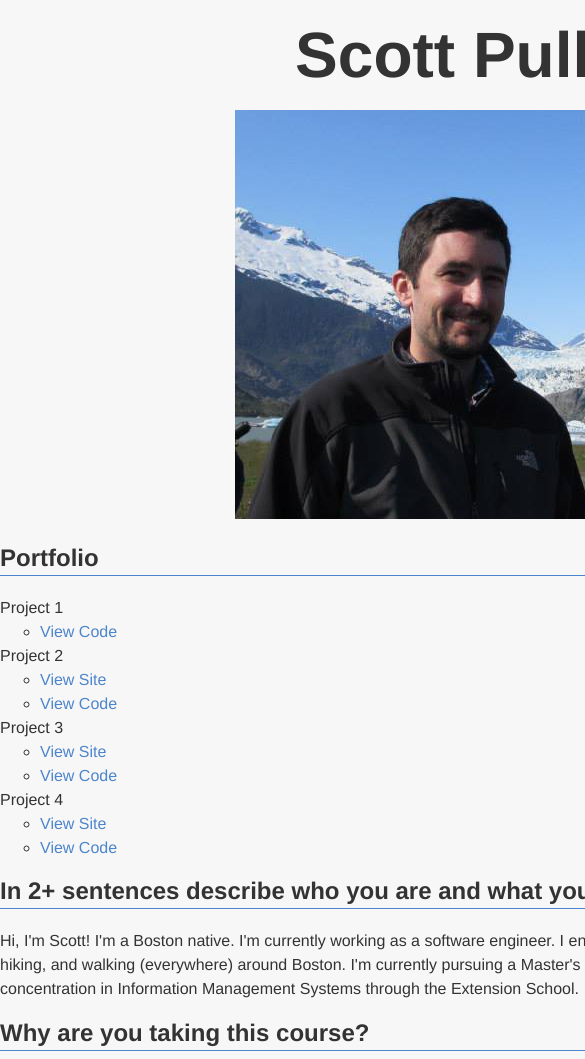
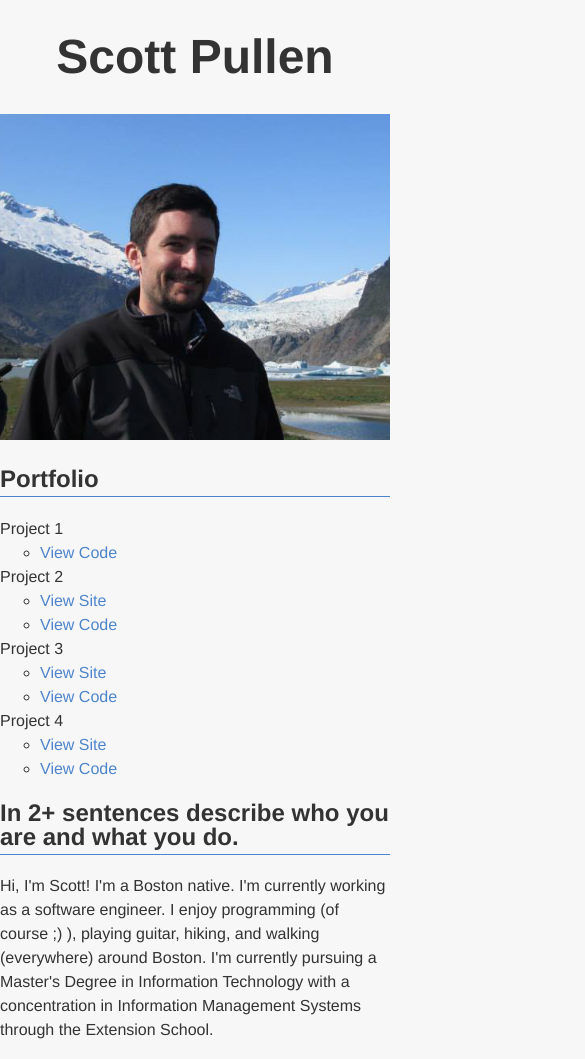
Before and after one commit to spullen/cscie15-project1, a plain HTML site: page index.html in a window 390 px wide. Shown: the top 1059 px of the page, 585 px wide, since content can reach past the window. Drawn offline with Linux system fonts and the light colour scheme.

Commit message:
making the site responsive!

```diff
--- a/stylesheets/main.css
+++ b/stylesheets/main.css
@@ -18,6 +18,43 @@ body {
   line-height: 24px;
   font-family: "Helvetica Neue", Arial, Helvetica, "Nimbus Sans L", sans-serif;
   margin: 0;
+}
+
+@media only screen and (max-width: 960px) {
+  #container {
+    margin: 0 auto;
+    width: 100% !important;
+  }
+
+  header {
+    width: 100% !important;
+  }
+
+  header h1 {
+    font-size: 3em !important;
+    line-height: 50px;
+  }
+
+  .section {
+    width: 100% !important;
+  }
+
+  .section h1 {
+    width: 100% !important;
+    word-wrap: break-word !important;
+  }
+
+  .section p {
+    width: 100% !important;
+    word-wrap: break-word !important;
+  }
+}
+
+@media only screen and (max-width: 490px) {
+  header img {
+    width: 100%;
+    height: auto;
+  }
 }
 
 #container {
```
